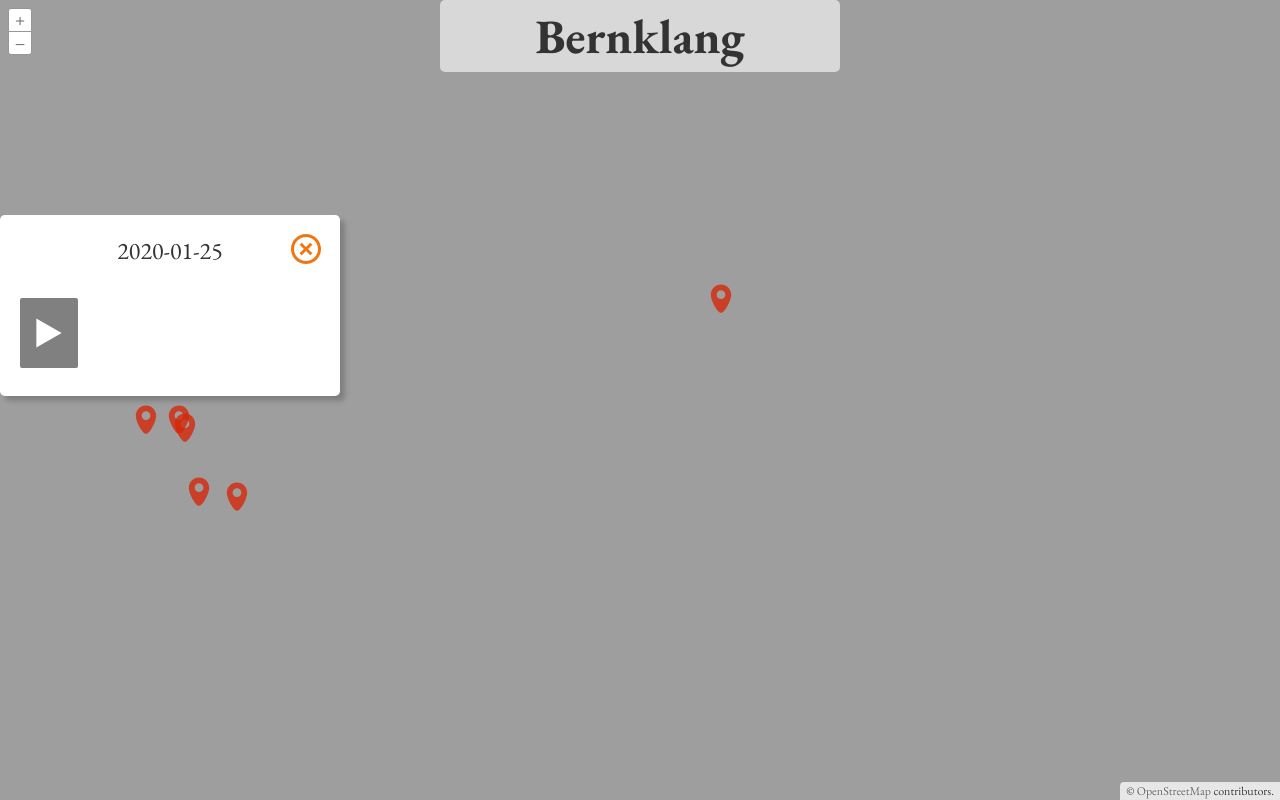
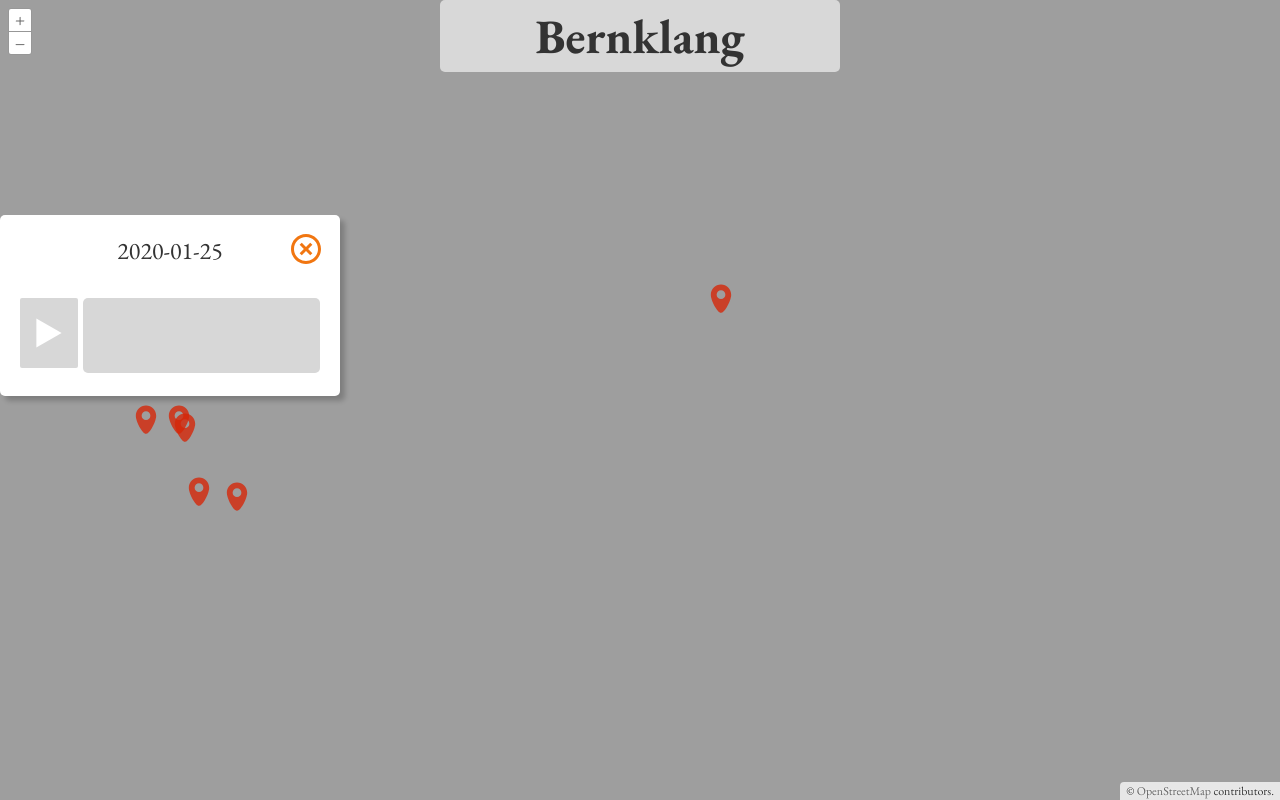
Before and after one commit to schtibe/bernklang, a Svelte app: page / in a window 1280 px wide. Both pictures are taken after a click on the element 146 px from the left and 420 px from the top of the page. Built offline with nearby package versions, Linux system fonts and the light colour scheme.

Commit message:
Improve loading animation

```diff
--- a/public/global.css
+++ b/public/global.css
@@ -75,3 +75,13 @@
 h1 {
 	font-size: 3rem;
 }
+
+@keyframes loading-anim {
+	from {
+		background-color: white;
+	}
+
+	to {
+		background-color: rgb(197, 197, 197);
+	}
+}
--- a/src/AudioViz.svelte
+++ b/src/AudioViz.svelte
@@ -140,7 +140,7 @@
 
 <div class="wrapper">
   <PlayButton {isPlaying} on:togglePlay={togglePlay} {isLoaded} />
-  <div class="visualizer" id="visualizer">
+  <div class="visualizer" id="visualizer" class:not-loaded={!isLoaded}>
     {#each dataBlocks as block, blockIndex}
       <div
         class="visualizerBlock"
@@ -184,6 +184,11 @@
     justify-content: space-evenly;
   }
 
+  .visualizer.not-loaded {
+    animation: loading-anim 0.5s infinite alternate;
+    border-radius: 5px;
+  }
+
   .visualizerBlock {
     padding-left: 1px;
     flex-grow: 1;
--- a/src/PlayButton.svelte
+++ b/src/PlayButton.svelte
@@ -15,6 +15,7 @@
   on:click={togglePlay}
   class:playing={isPlaying}
   class:disabled={!isLoaded}
+  disabled={!isLoaded}
 >
   {#if isPlaying}
     <svg
@@ -60,7 +61,7 @@
   }
 
   button.disabled {
-    background: grey;
+    animation: loading-anim 0.5s infinite alternate;
   }
 
   button svg {
```
